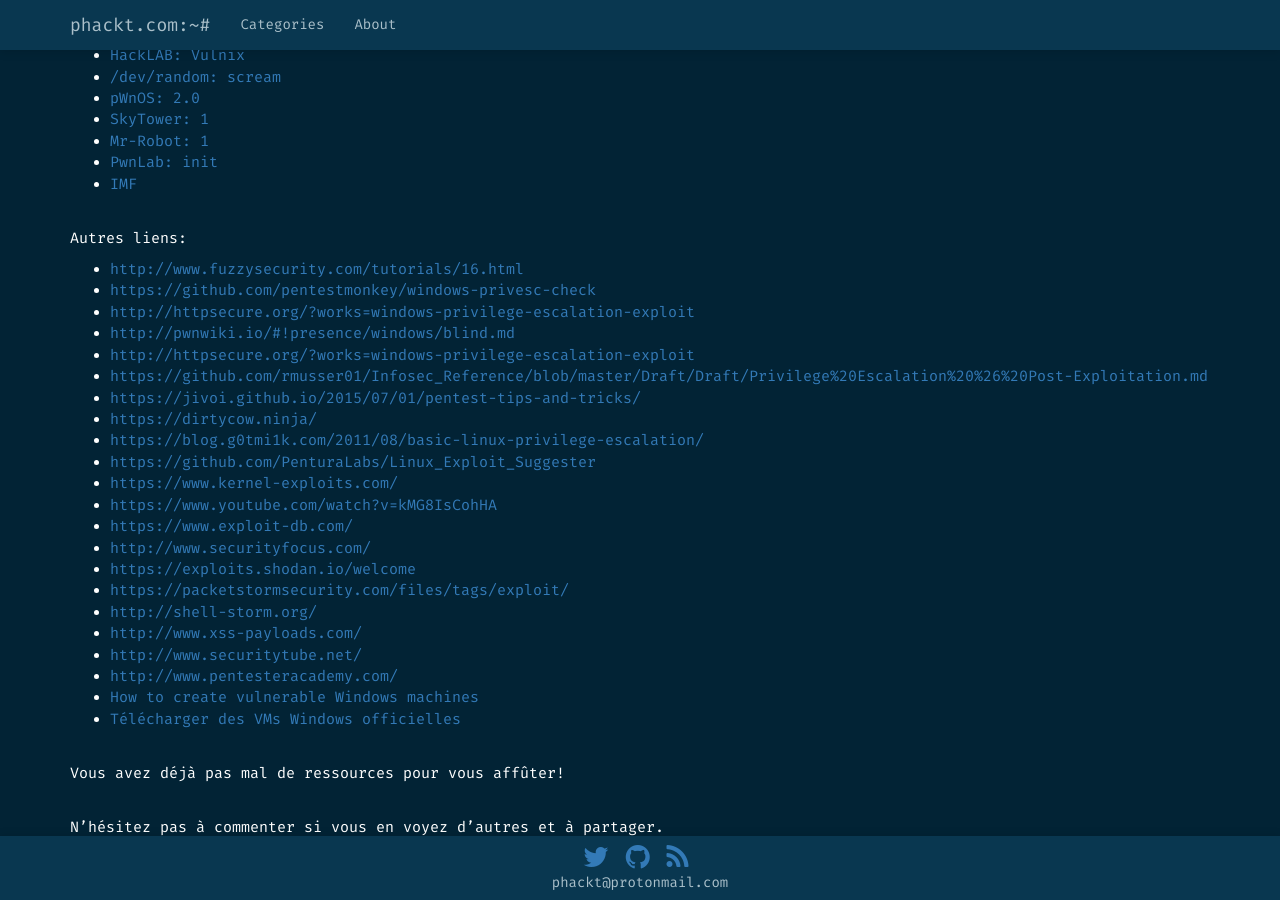
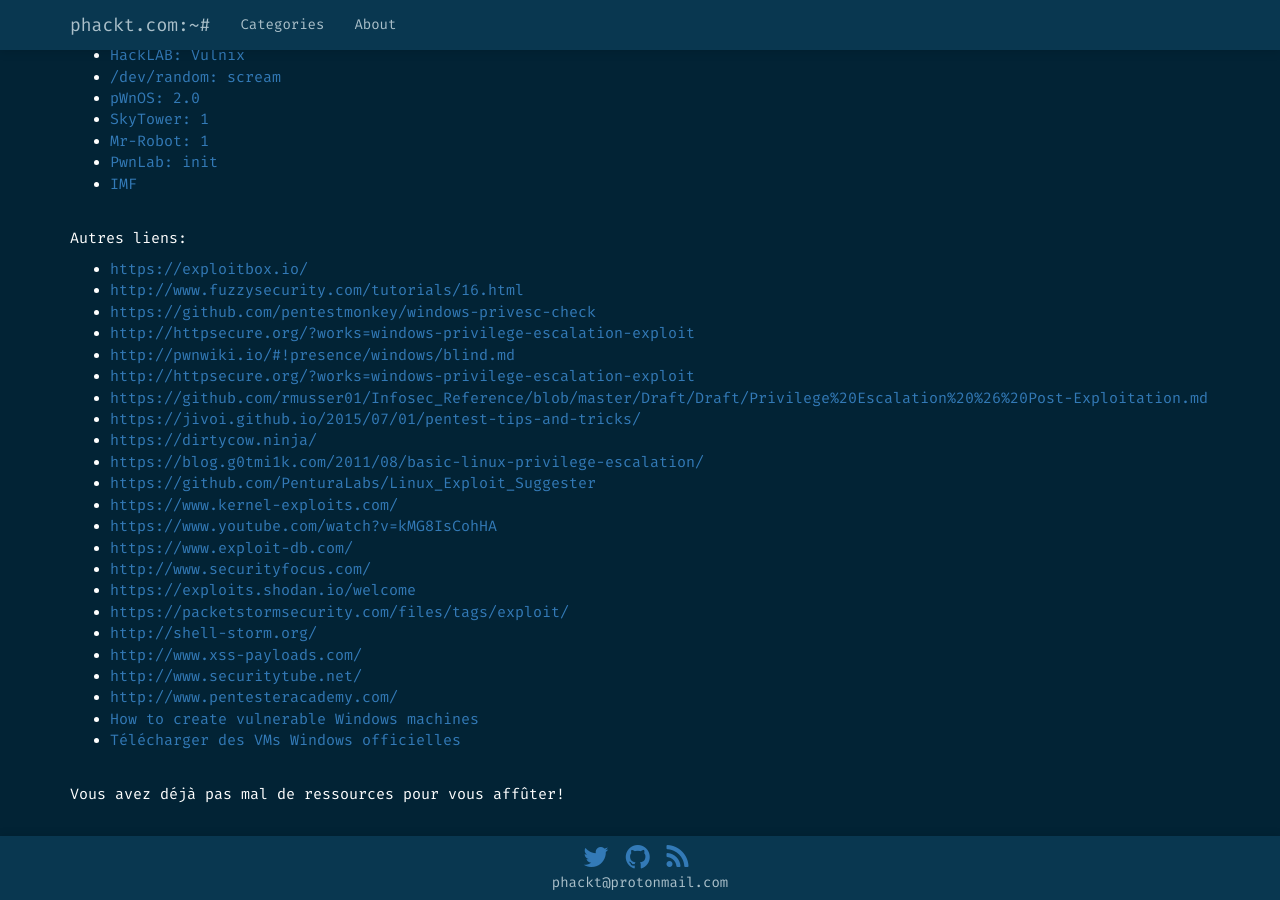
Before and after one commit to phackt/phackt.github.io, a Jekyll site: the page built from _posts/2017-03-06-hacking-training.markdown, in a window 1280 px wide and 900 px high, scrolled down 1286 px. Built offline with Jekyll 4.4.1, drawn with Linux system fonts in a browser that asks for light colours; nearby versions of some CDN libraries; some web fonts are replaced; comment, search, counter and statistics services are not loaded; part of the change alters nothing that is shown.

Commit message:
update hacking training post

```diff
--- a/_posts/2017-03-06-hacking-training.markdown
+++ b/_posts/2017-03-06-hacking-training.markdown
@@ -49,6 +49,7 @@ Voici une liste de machines OSCP-like que vous trouverez sur Vulnhub et que vous
 - [IMF](https://www.vulnhub.com/entry/imf-1,162/)
 
 Autres liens:
+ - [https://exploitbox.io/](https://exploitbox.io/)
  - [http://www.fuzzysecurity.com/tutorials/16.html](http://www.fuzzysecurity.com/tutorials/16.html)
  - [https://github.com/pentestmonkey/windows-privesc-check](https://github.com/pentestmonkey/windows-privesc-check)
  - [http://httpsecure.org/?works=windows-privilege-escalation-exploit](http://httpsecure.org/?works=windows-privilege-escalation-exploit)
```
